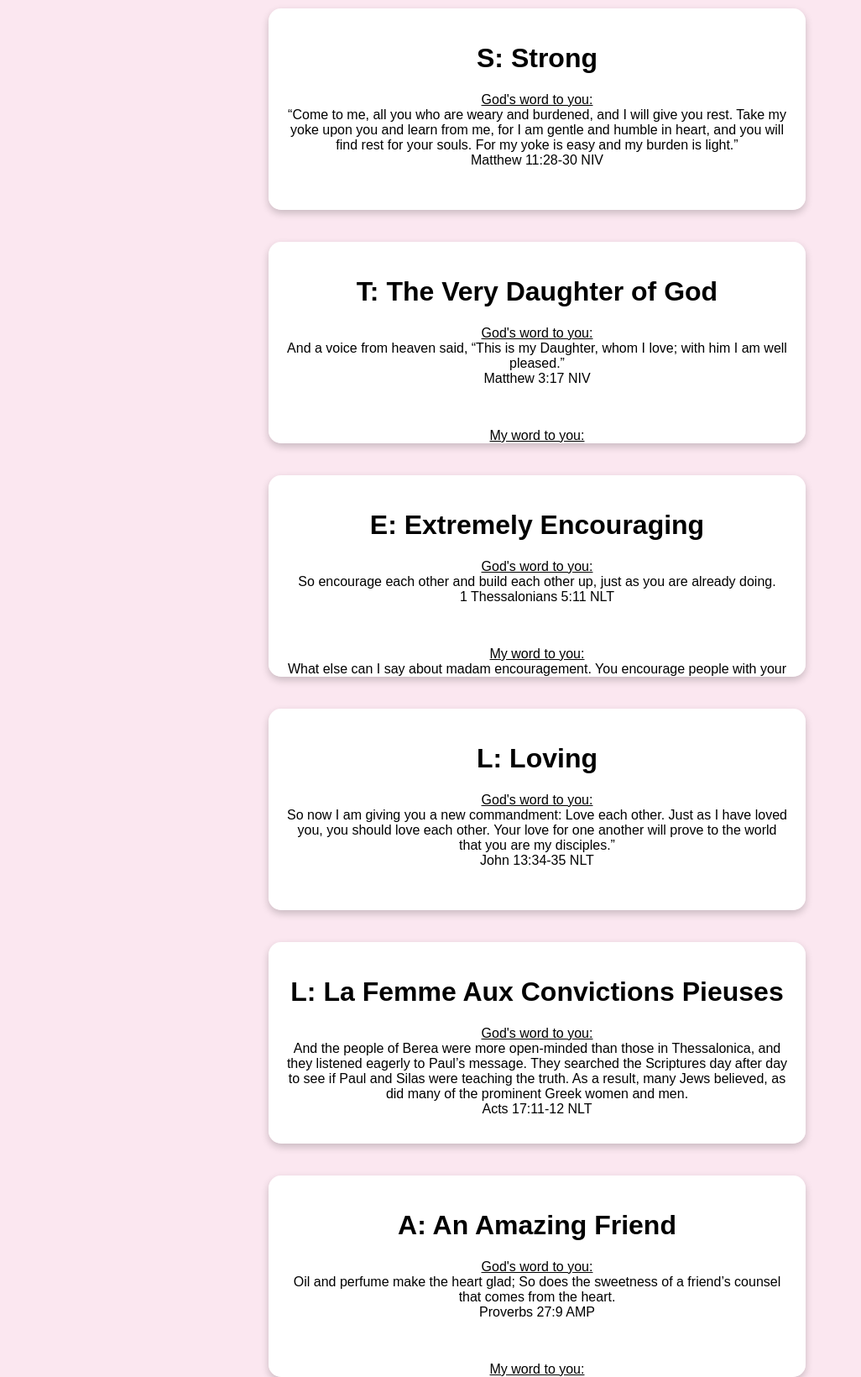
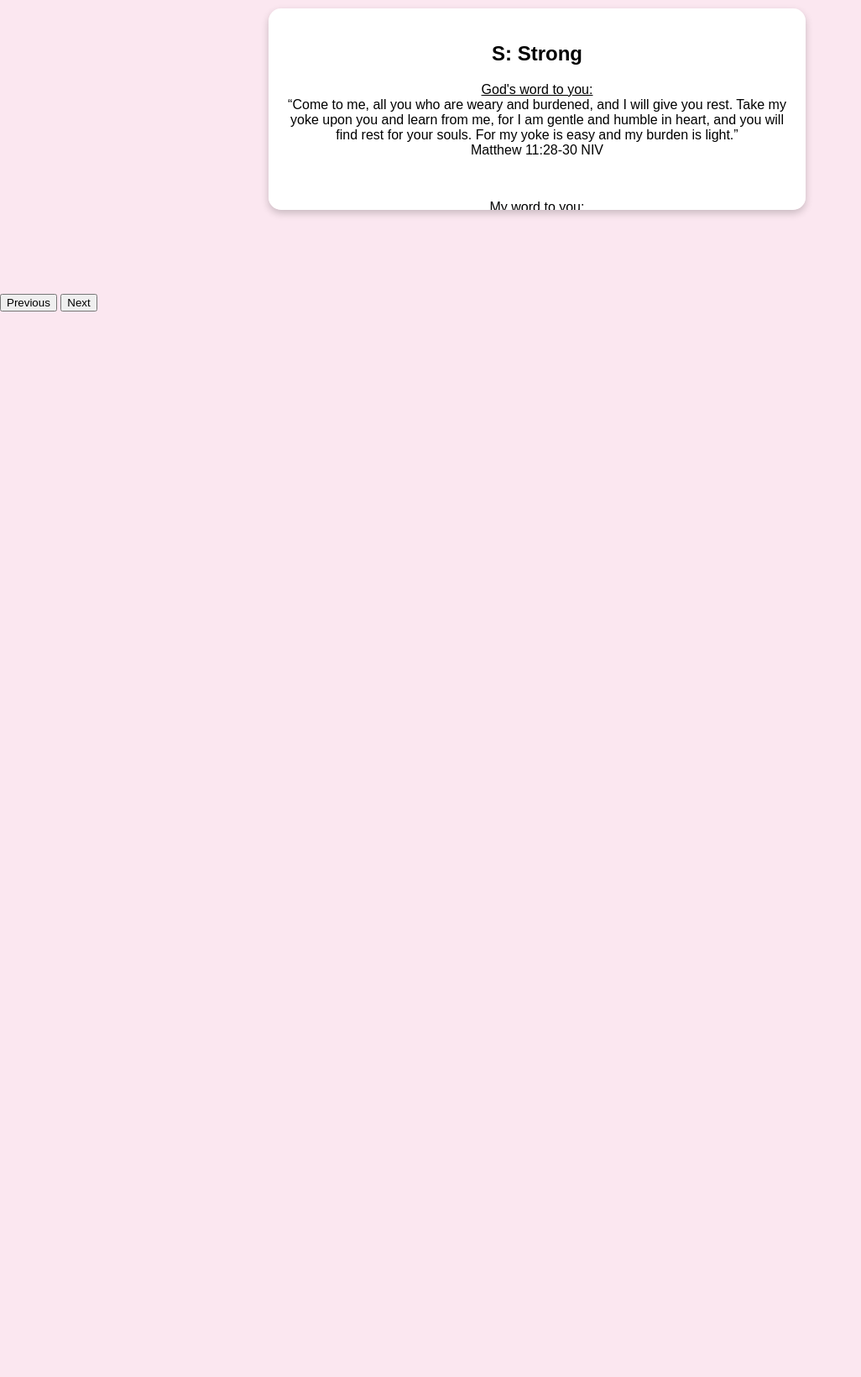
Before and after one commit to testerJDtech/toStella, a plain HTML site: page main_page.html in a window 1280 px wide. Shown: the whole page at 84% size, without its empty margins (0-1026 px from the left). After the commit the page ends 810 px from the top, so only its background shows below. Drawn offline with Linux system fonts and the light colour scheme.

Commit message:
added a button to the page to not show cards all at once

```diff
--- /dev/null
+++ b/buttonchange.js
@@ -0,0 +1,21 @@
+let currentBlock = 0;
+const blocks = document.querySelectorAll('.block');
+
+function showBlock(index) {
+    blocks.forEach((block, i) => {
+        block.classList.toggle('active', i === index);
+    });
+}
+
+function showNextBlock() {
+    currentBlock = (currentBlock + 1) % blocks.length;
+    showBlock(currentBlock);
+}
+
+function showPrevBlock() {
+    currentBlock = (currentBlock - 1 + blocks.length) % blocks.length;
+    showBlock(currentBlock);
+}
+
+// Initialize the first block as visible
+showBlock(currentBlock);
--- a/main_page.html
+++ b/main_page.html
@@ -8,8 +8,8 @@
 </head>
 
 <body>
-    <div class="block_1">
-        <h1>S: Strong</h1>
+    <div class="block_1 block">
+        <h2>S: Strong</h2>
         <p><u>God's word to you:</u> <br>
             “Come to me, all you who are weary and burdened, and I will give you rest.
             Take my yoke upon you and learn from me, for I am gentle and humble in heart,
@@ -31,8 +31,8 @@
 
     <br>
 
-    <div class="block_2">
-        <h1>T: The Very Daughter of God</h1>
+    <div class="block_2 block">
+        <h2>T: The Very Daughter of God</h2>
         <p><u>God's word to you:</u> <br>
             And a voice from heaven said, “This is my Daughter, whom I love; with him I am well pleased.”
 
@@ -62,8 +62,8 @@
 
     <br>
 
-    <div class="block_3">
-        <h1>E: Extremely Encouraging</h1>
+    <div class="block_3 block">
+        <h2>E: Extremely Encouraging</h2>
         <p><u>God's word to you:</u> <br>
             So encourage each other and build each other up, just as you are already doing.
             <br>
@@ -86,7 +86,7 @@
 
     <br>
 
-    <div class="block_4">
+    <div class="block_4 block">
         <h1>L: Loving</h1>
         <p><u>God's word to you:</u> <br>
             So now I am giving you a new commandment: Love each other. Just as I have loved you,
@@ -108,7 +108,7 @@
 
     <br>
 
-    <div class="block_5">
+    <div class="block_5 block">
         <h1>L: La Femme Aux Convictions Pieuses</h1>
         <p><u>God's word to you:</u> <br>
             And the people of Berea were more open-minded than those in Thessalonica, and they listened
@@ -138,7 +138,7 @@
 
     <br>
 
-    <div class="block_6">
+    <div class="block_6 block">
         <h1>A: An Amazing Friend</h1>
         <p><u>God's word to you:</u> <br>
             Oil and perfume make the heart glad;
@@ -164,5 +164,11 @@
             and I'm grateful that I can call you my sister and friend.
         </p>
     </div>
+
+    <button id="prevBtn" onclick="showPrevBlock()">Previous</button>
+    <button id="nextBtn" onclick="showNextBlock()">Next</button>
+
+    <script src="buttonchange.js"></script>
+
 </body>
 </html>
--- a/styles.css
+++ b/styles.css
@@ -8,7 +8,15 @@ body {
     margin: 0;
 }
 
-.block_1, .block_2, .block_3, .block_4, .block_5 {
+.block {
+    display: none; /* This hides all blocks by default*/
+}
+
+.block.active {
+    display: block; /* This shows the active block*/
+}
+
+.block_1, .block_2, .block_3, .block_4, .block_5, .block_6 {
     background: #fff;
     padding: 20px;
     border-radius: 15px;
@@ -18,16 +26,5 @@ body {
     height: 200px;
     margin: 10px auto;
     overflow: auto;
+    word-wrap: break-word;
 }
-
-.block_6 {
-    background: #fff;
-    padding: 20px;
-    border-radius: 15px;
-    box-shadow: 0 4px 10px rgba(0, 0, 0, 0.2);
-    text-align: center;
-    width: 600px;
-    height: 200px;
-    margin: 10px auto;
-    overflow: auto;
-}
```
